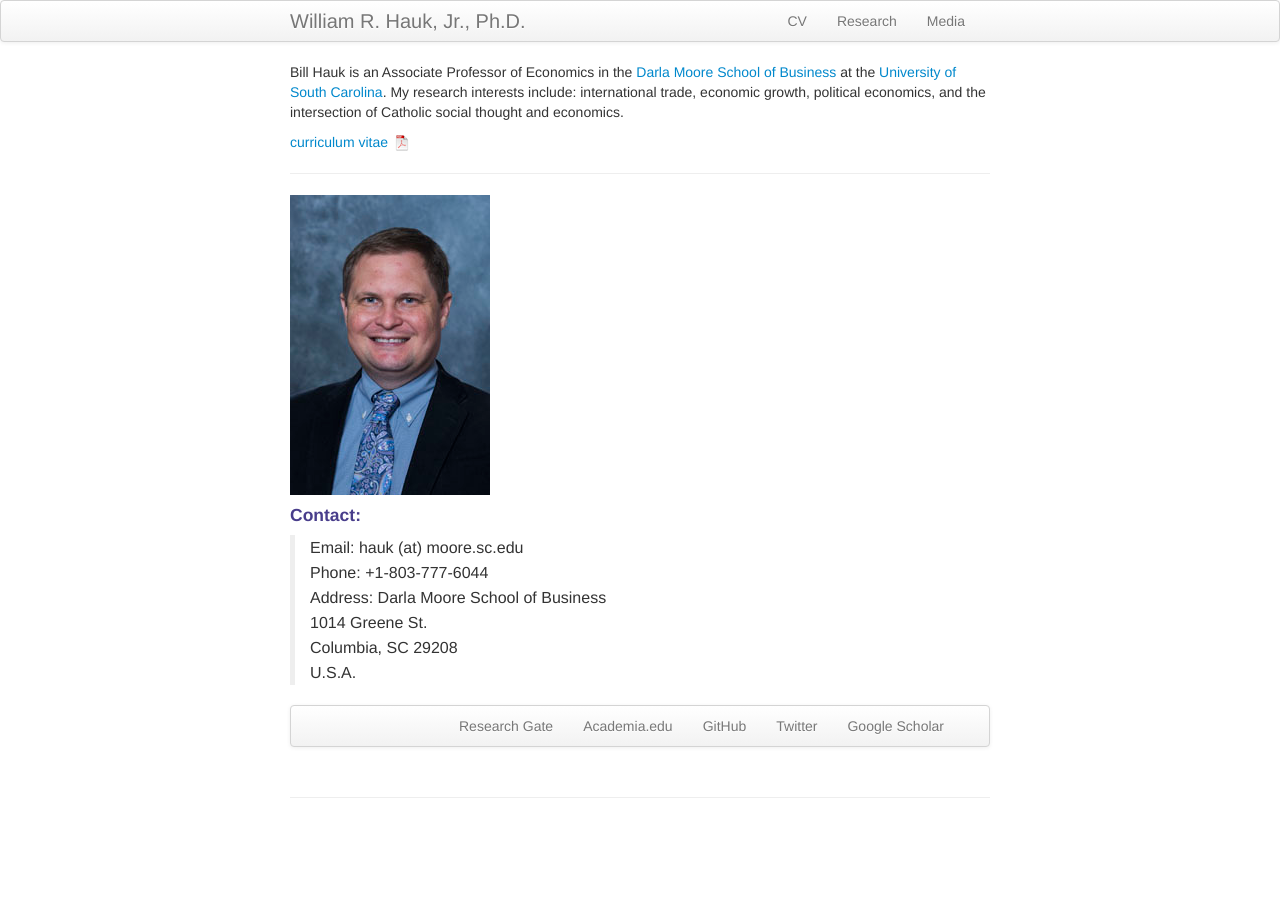
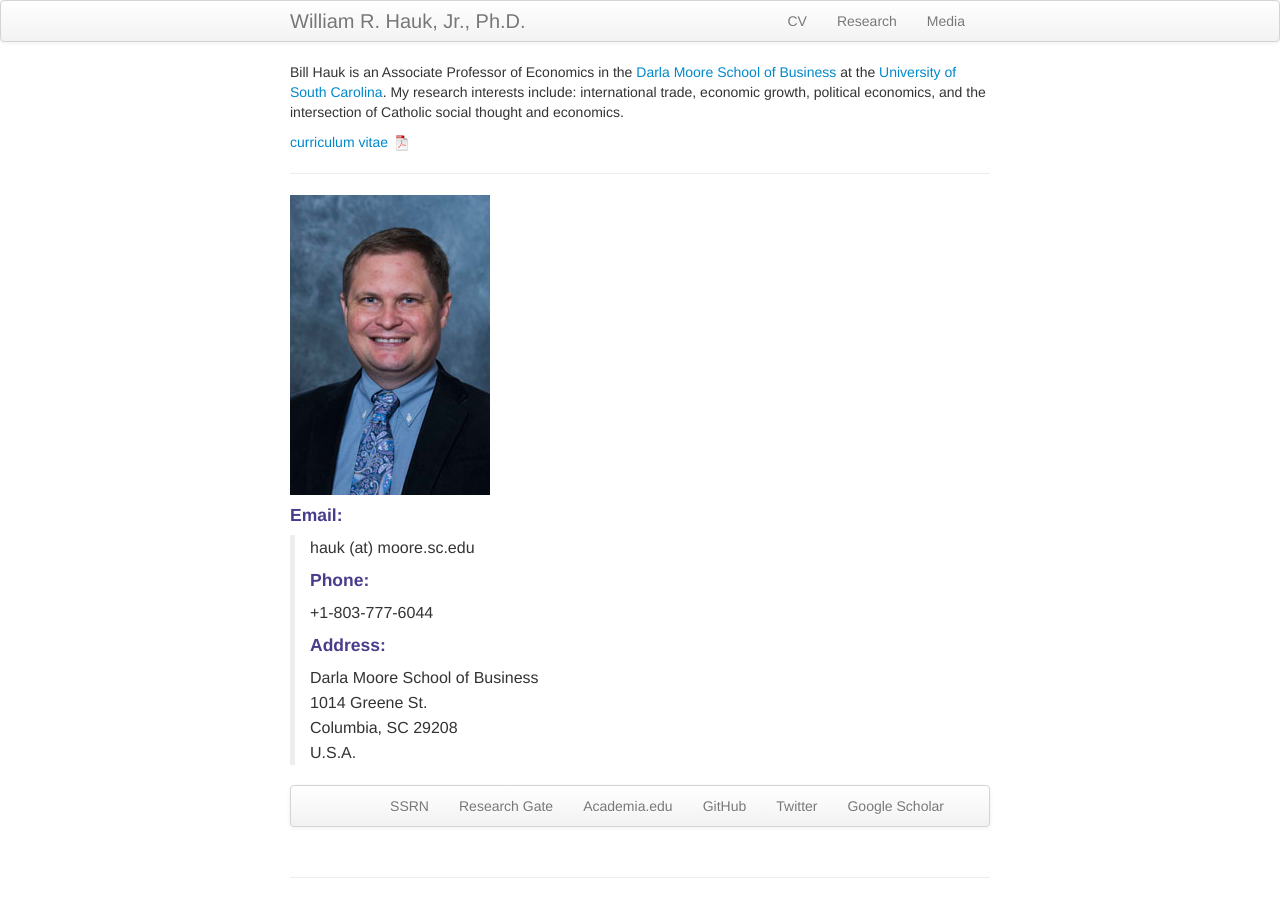
Before and after one commit to BillHauk/BillHauk.github.io, a Jekyll site: the page built from index.md, in a window 1280 px wide. Built offline with Jekyll 4.4.1, drawn with Linux system fonts in a browser that asks for light colours; Markdown is read by kramdown in place of the engine named in the settings.

Commit message:
Edit contact info and add SSRN link

```diff
--- a/index.md
+++ b/index.md
@@ -14,10 +14,12 @@ Bill Hauk is an Associate Professor of Economics in the [Darla Moore School of B
 
 ![Bill Hauk](/assets/headshot.jpg)
 
-#### Contact:
-> Email: hauk (at) moore.sc.edu<br>
-Phone: +1-803-777-6044<br>
-Address: Darla Moore School of Business<br>
+#### Email:
+> hauk (at) moore.sc.edu<br>
+#### Phone:
+> +1-803-777-6044<br>
+#### Address:
+>Darla Moore School of Business<br>
 1014 Greene St.<br>
 Columbia, SC 29208<br>
 U.S.A.
@@ -26,6 +28,7 @@ U.S.A.
 <div class="navbar">
   <div class="navbar-inner">
       <ul class="nav">
+          <li><a href="https://papers.ssrn.com/sol3/cf_dev/AbsByAuth.cfm?per_id=1729950">SSRN</a></li>
           <li><a href="https://www.researchgate.net/profile/William-Hauk">Research Gate</a></li>
           <li><a href="https://sc.academia.edu/WilliamHauk">Academia.edu</a></li>
           <li><a href="https://github.com/BillHauk">GitHub</a></li>
```
